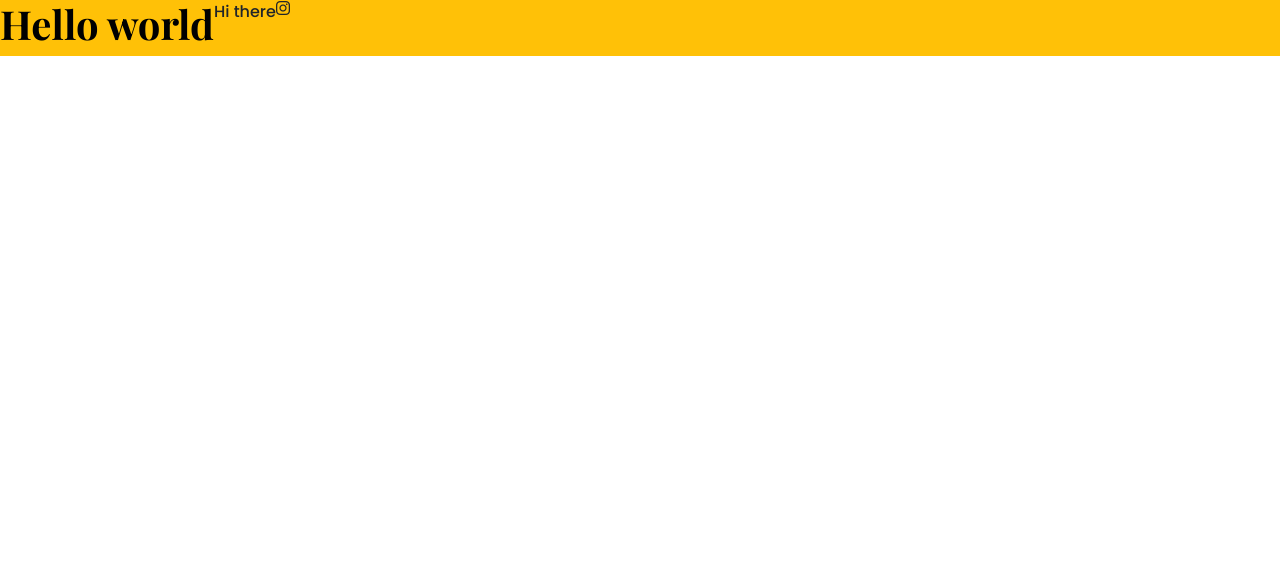
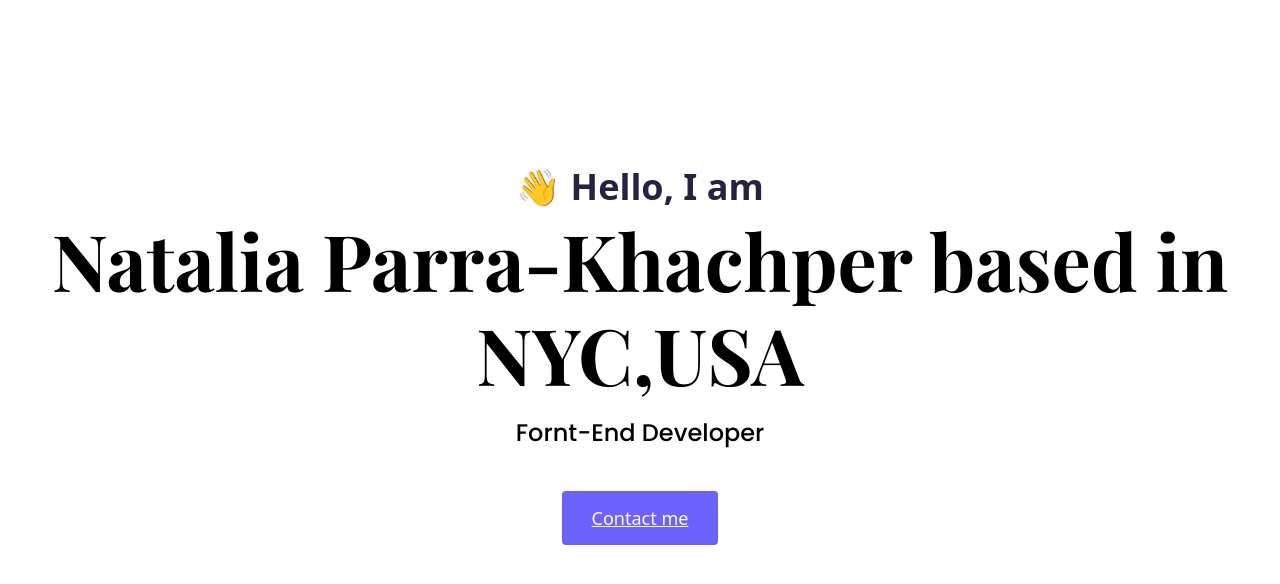
Before and after one commit to natali5115/WebSite-Portfolio, a plain HTML site: page index.html in a window 1280 px wide. Drawn offline with nearby package versions, Linux system fonts and the light colour scheme.

Commit message:
edit website heading

```diff
--- a/index.html
+++ b/index.html
@@ -30,10 +30,13 @@
     ></script>
   </head>
   <body>
-    <div class="d-flex bg-warning">
-      <h1>Hello world</h1>
-      <p>Hi there</p>
-      <i class="fab fa-instagram"></i>
+    <div class="hero">
+      <p>👋 Hello, I am</p>
+      <h1>Natalia Parra-Khachper based in NYC,USA</h1>
+      <h2 class="mb-5">Fornt-End Developer</h2>
+      <div>
+        <a href="#" class="bt btn-branding">Contact me</a>
+      </div>
     </div>
   </body>
 </html>
--- a/styles.css
+++ b/styles.css
@@ -1,10 +1,58 @@
-h1 {
+:root {
+  --branding-color: #6c63ff;
+  --secondary-color: #f9f7fe;
+  --heading-font-family: "Playfair Display", serif;
+  --default-font-family: "Poppins", sans-serif;
+}
+
+body {
+  font-family: var (--default-font-family);
+}
+
+h1,
+h2,
+h3,
+h4,
+h5,
+h6 {
   color: black;
-  font-family: "Playfair Display", serif;
+  font-family: var(--heading-font-family);
   font-weight: bold;
 }
 
+h1 {
+  font-size: 78px;
+}
+
 p {
+  font-weight: normal;
+}
+
+.hero {
+  background: var (--secondary-color);
+  text-align: center;
+  color: #272142;
+  padding: 160px 20px;
+}
+
+.hero p {
+  font-size: 36px;
+  font-weight: bold;
+  margin: 0;
+}
+
+.hero h2 {
   font-family: "Poppins", sans-serif;
   font-weight: normal;
+  line-height: 2;
+  font-size: 24px;
 }
+
+.btn-branding {
+  background: var(--branding-color);
+  border-radius: 4px;
+  color: white;
+  font-size: 18px;
+  line-height: 27px;
+  padding: 15px 30px;
+}
```
